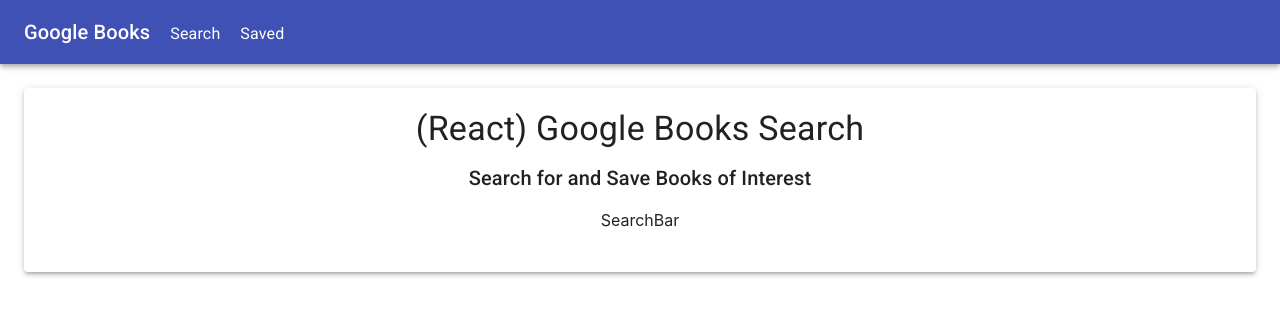
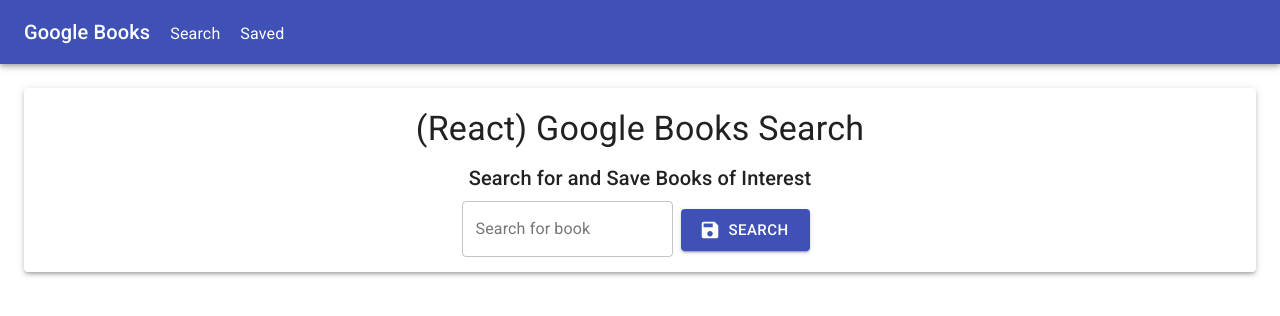
Before and after one commit to AnjaliKevadiya/google-books-search, a React (Create React App) app in the folder client/: page / in a window 1280 px wide. Shown: the top 316 px of the page. Built offline with nearby package versions, Linux system fonts and the light colour scheme.

Commit message:
added Search button

```diff
--- a/client/src/components/SearchBar/index.js
+++ b/client/src/components/SearchBar/index.js
@@ -1,9 +1,41 @@
 import React from "react";
+import { makeStyles } from "@material-ui/core/styles";
+import { TextField, Button } from "@material-ui/core";
+import SaveIcon from "@material-ui/icons/Save";
+
+const useStyles = makeStyles((theme) => ({
+  root: {
+    "& > *": {
+      margin: theme.spacing(1),
+      width: "30ch",
+    },
+  },
+  button: {
+    margin: theme.spacing(1),
+  },
+}));
 
 function SearchBar() {
+  const classes = useStyles();
+
   return (
     <div>
-      <p>SearchBar</p>
+      {/* <form className={classes.root} noValidate autoComplete="off"> */}
+      <TextField
+        id="outlined-basic"
+        label="Search for book"
+        variant="outlined"
+      />
+      <Button
+        variant="contained"
+        color="primary"
+        size="large"
+        className={classes.button}
+        startIcon={<SaveIcon />}
+      >
+        Search
+      </Button>
+      {/* </form> */}
     </div>
   );
 }
```
